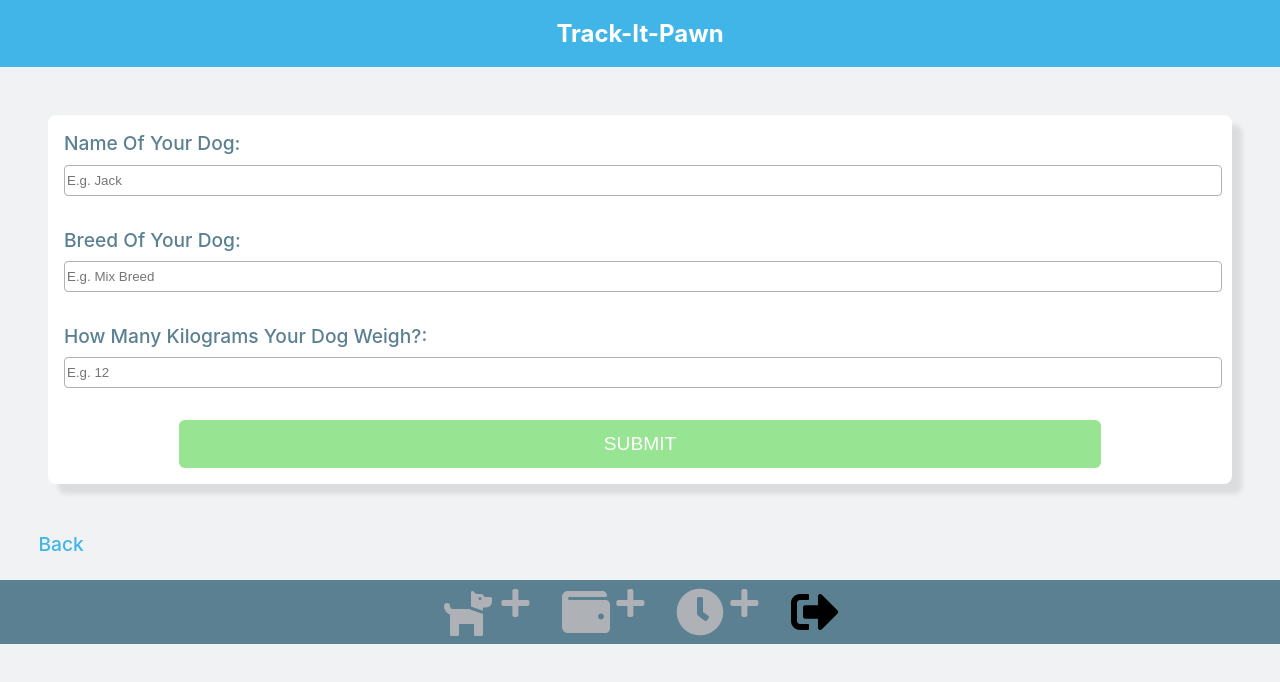
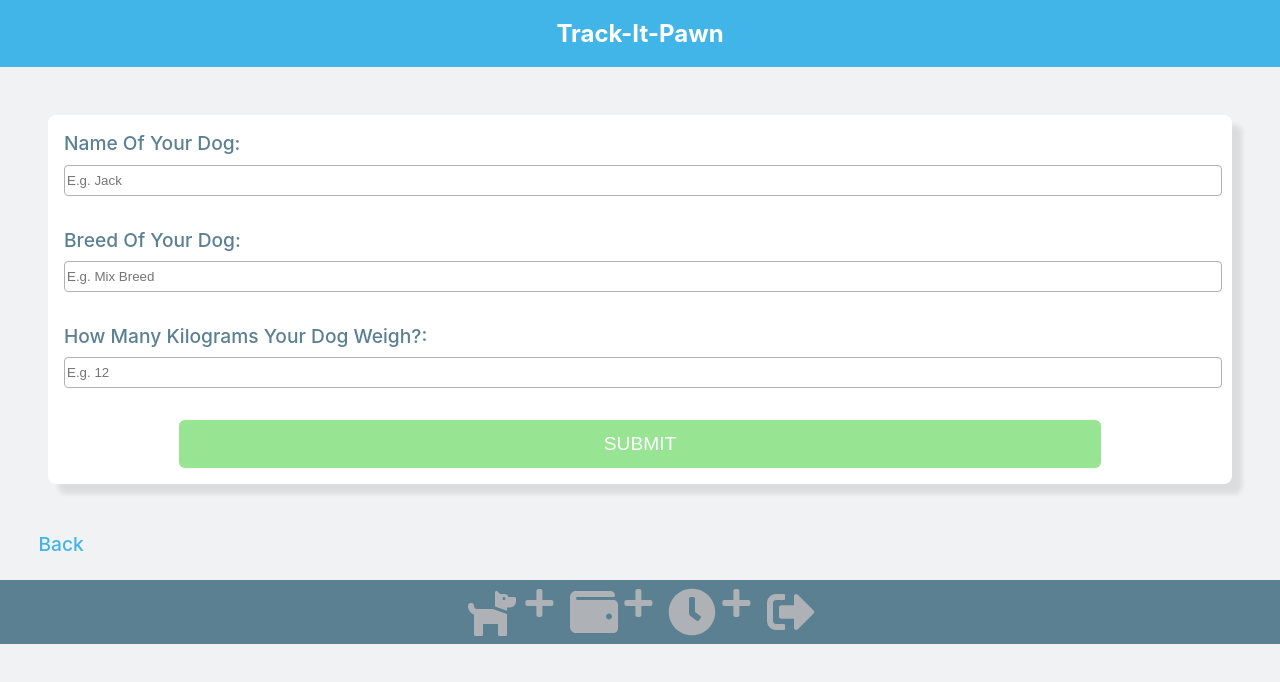
Before and after one commit to ricardomonte/tracker-it-pawn, a React (Create React App) app: page /add_dog in a window 1280 px wide. Shown: the top 682 px of the page. Built offline with nearby package versions, Linux system fonts and the light colour scheme.

Commit message:
Add style for logout

```diff
--- a/src/styles/CommonLinks.module.css
+++ b/src/styles/CommonLinks.module.css
@@ -3,7 +3,7 @@
   width: 100%;
   margin-top: 1.5em;
   background-color: #5b8092;
-  column-gap: 2em;
+  column-gap: 1em;
   padding: 0.5em 0;
   justify-content: center;
 }
@@ -18,3 +18,8 @@
   transform: translateY(-15px);
   padding-left: 0.2em;
 }
+
+.logOut {
+  cursor: pointer;
+  color: #aeb1b6;
+}
```
